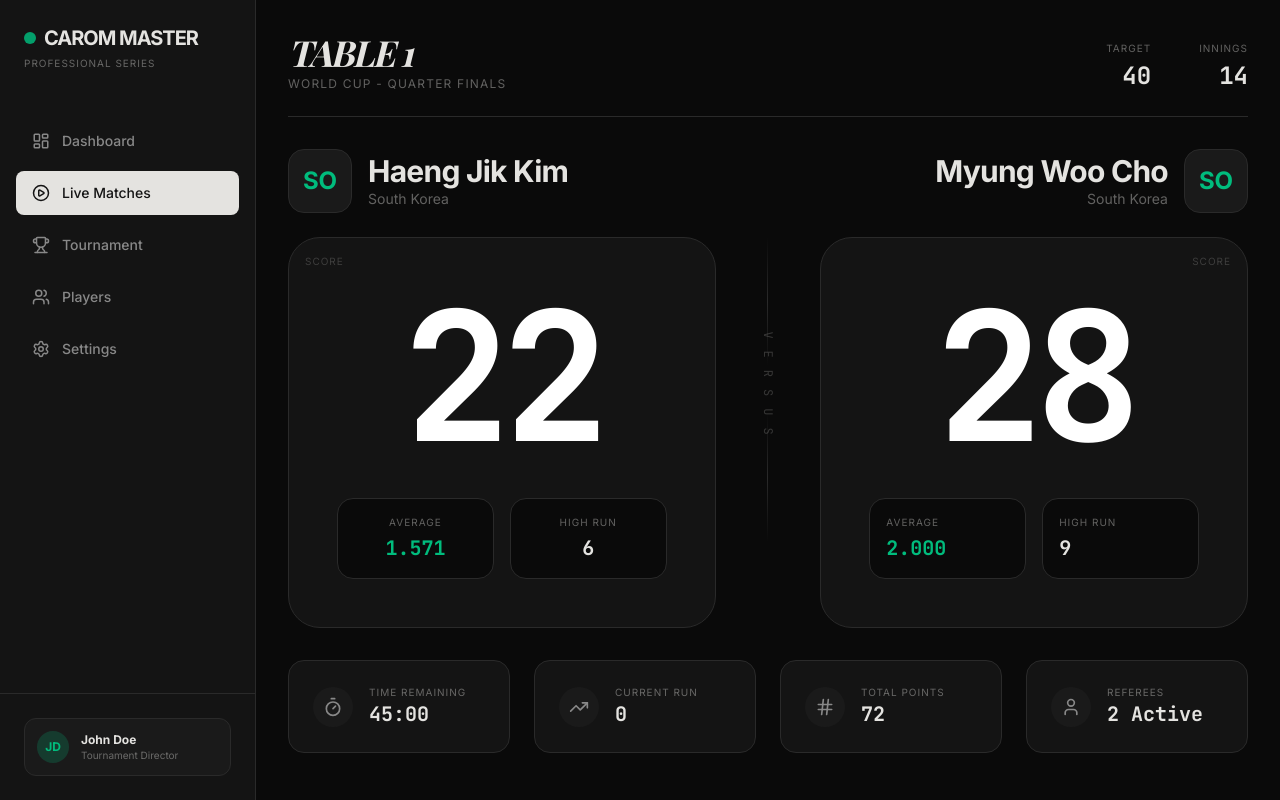
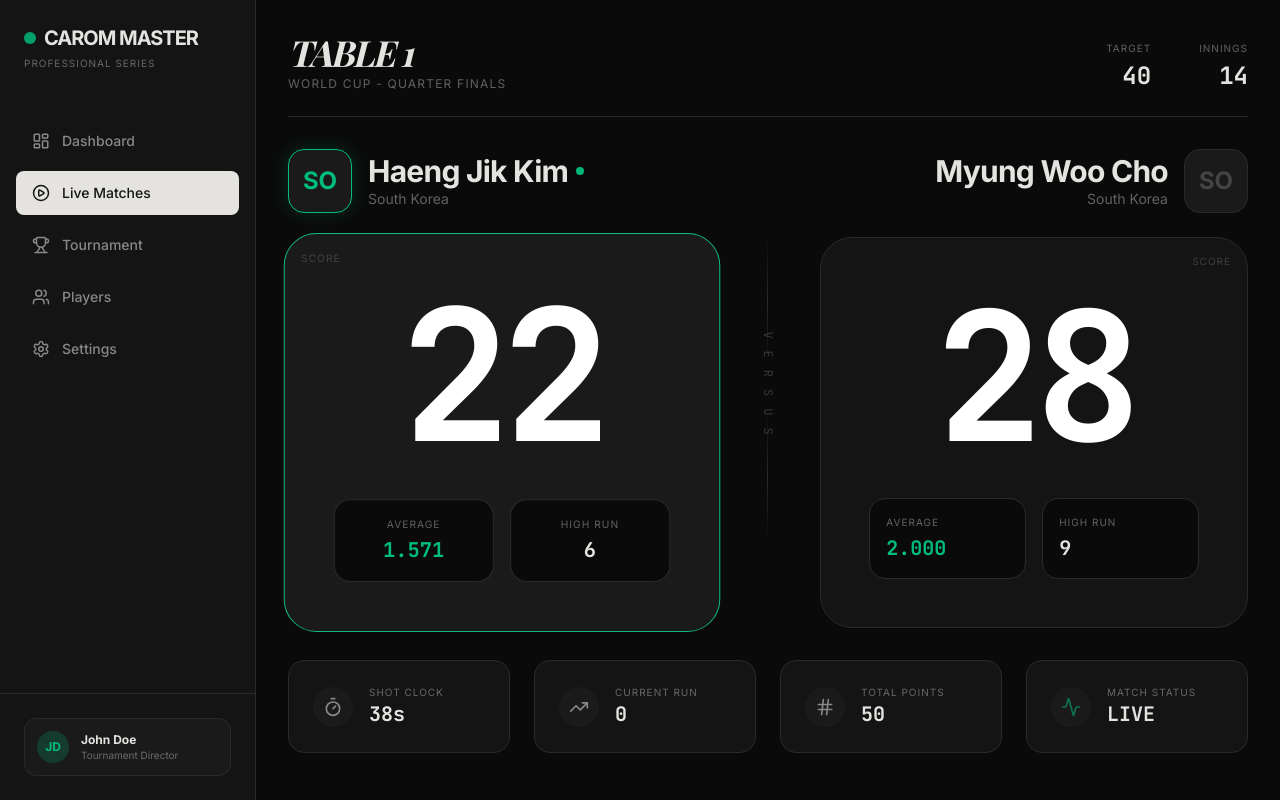
Before and after one commit to ventwickler/carom-master, a React (Vite) app: page / in a window 1280 px wide. Both pictures are taken after a click on the button "Live Matches". Built offline with nearby package versions, Linux system fonts and the light colour scheme; a web font is replaced by a local one.

Commit message:
feat(Scoreboard): Add live scoring simulation
Implements a simulated real-time scoring mechanism for live matches within the Scoreboard component. This includes dynamic updates to player scores, current runs, and timers, enhancing the perceived interactivity and realism of the tournament system.

```diff
--- a/src/components/Scoreboard.tsx
+++ b/src/components/Scoreboard.tsx
@@ -1,8 +1,8 @@
-import React from 'react';
+import React, { useState, useEffect } from 'react';
 import { Match, Player } from '../types';
 import { cn } from '../lib/utils';
-import { Timer, Hash, TrendingUp, User } from 'lucide-react';
-import { motion } from 'motion/react';
+import { Timer, Hash, TrendingUp, User, Activity } from 'lucide-react';
+import { motion, AnimatePresence } from 'motion/react';
 
 interface ScoreboardProps {
   match: Match;
@@ -10,7 +10,66 @@ interface ScoreboardProps {
   player2: Player;
 }
 
-export default function Scoreboard({ match, player1, player2 }: ScoreboardProps) {
+export default function Scoreboard({ match: initialMatch, player1, player2 }: ScoreboardProps) {
+  const [match, setMatch] = useState<Match>(initialMatch);
+  const [currentRun, setCurrentRun] = useState(0);
+  const [activePlayer, setActivePlayer] = useState<1 | 2>(1);
+  const [timeLeft, setTimeLeft] = useState(40); // 40 seconds per shot
+
+  // Simulate real-time updates for live matches
+  useEffect(() => {
+    if (match.status !== 'live') return;
+
+    const interval = setInterval(() => {
+      // 30% chance to score a point every 3 seconds
+      if (Math.random() > 0.7) {
+        setMatch(prev => {
+          const isPlayer1 = activePlayer === 1;
+          const newScore1 = isPlayer1 ? prev.player1Score + 1 : prev.player1Score;
+          const newScore2 = !isPlayer1 ? prev.player2Score + 1 : prev.player2Score;
+
+          const newHighRun1 = isPlayer1 ? Math.max(prev.highRun1, currentRun + 1) : prev.highRun1;
+          const newHighRun2 = !isPlayer1 ? Math.max(prev.highRun2, currentRun + 1) : prev.highRun2;
+
+          setCurrentRun(curr => curr + 1);
+
+          return {
+            ...prev,
+            player1Score: newScore1,
+            player2Score: newScore2,
+            highRun1: newHighRun1,
+            highRun2: newHighRun2,
+          };
+        });
+        setTimeLeft(40); // Reset shot clock on score
+      } else if (Math.random() > 0.9) {
+        // 10% chance to miss/switch player
+        setActivePlayer(curr => curr === 1 ? 2 : 1);
+        setCurrentRun(0);
+        setMatch(prev => ({ ...prev, innings: prev.innings + (activePlayer === 2 ? 1 : 0) }));
+        setTimeLeft(40);
+      }
+    }, 3000);
+
+    return () => clearInterval(interval);
+  }, [match.status, activePlayer, currentRun]);
+
+  // Shot clock countdown
+  useEffect(() => {
+    if (match.status !== 'live') return;
+    const timer = setInterval(() => {
+      setTimeLeft(prev => {
+        if (prev <= 0) {
+          setActivePlayer(curr => curr === 1 ? 2 : 1);
+          setCurrentRun(0);
+          return 40;
+        }
+        return prev - 1;
+      });
+    }, 1000);
+    return () => clearInterval(timer);
+  }, [match.status]);
+
   const avg1 = match.innings > 0 ? (match.player1Score / match.innings).toFixed(3) : '0.000';
   const avg2 = match.innings > 0 ? (match.player2Score / match.innings).toFixed(3) : '0.000';
 
@@ -40,24 +99,51 @@ export default function Scoreboard({ match, player1, player2 }: ScoreboardProps)
           {/* Player 1 */}
           <div className="col-span-5 space-y-6">
             <div className="flex items-center gap-4">
-              <div className="w-16 h-16 bg-[#1A1A1A] border border-[#2A2A2A] rounded-2xl flex items-center justify-center text-2xl font-bold text-emerald-500">
+              <div className={cn(
+                "w-16 h-16 bg-[#1A1A1A] border rounded-2xl flex items-center justify-center text-2xl font-bold transition-all duration-500",
+                activePlayer === 1 ? "border-emerald-500 text-emerald-500 shadow-[0_0_20px_rgba(16,185,129,0.2)]" : "border-[#2A2A2A] text-[#444]"
+              )}>
                 {player1.country.substring(0, 2).toUpperCase()}
               </div>
               <div>
-                <h3 className="text-3xl font-bold tracking-tight">{player1.name}</h3>
+                <div className="flex items-center gap-2">
+                  <h3 className="text-3xl font-bold tracking-tight">{player1.name}</h3>
+                  {activePlayer === 1 && match.status === 'live' && (
+                    <motion.div
+                      animate={{ opacity: [0.4, 1, 0.4] }}
+                      transition={{ repeat: Infinity, duration: 2 }}
+                      className="w-2 h-2 bg-emerald-500 rounded-full"
+                    />
+                  )}
+                </div>
                 <p className="text-sm opacity-40">{player1.country}</p>
               </div>
             </div>
 
             <motion.div
               initial={{ scale: 0.95, opacity: 0 }}
-              animate={{ scale: 1, opacity: 1 }}
-              className="bg-[#141414] border border-[#2A2A2A] rounded-[32px] p-12 text-center relative overflow-hidden group"
+              animate={{
+                scale: activePlayer === 1 ? 1.02 : 1,
+                opacity: 1,
+                borderColor: activePlayer === 1 ? '#10b981' : '#2A2A2A'
+              }}
+              className={cn(
+                "bg-[#141414] border rounded-[32px] p-12 text-center relative overflow-hidden group transition-colors duration-500",
+                activePlayer === 1 ? "bg-[#1A1A1A]" : ""
+              )}
             >
               <div className="absolute top-4 left-4 text-[10px] uppercase tracking-widest opacity-20">Score</div>
-              <span className="text-[180px] font-mono font-bold leading-none tracking-tighter text-white">
-                {match.player1Score}
-              </span>
+              <AnimatePresence mode="wait">
+                <motion.span
+                  key={match.player1Score}
+                  initial={{ y: 20, opacity: 0 }}
+                  animate={{ y: 0, opacity: 1 }}
+                  exit={{ y: -20, opacity: 0 }}
+                  className="text-[180px] font-mono font-bold leading-none tracking-tighter text-white block"
+                >
+                  {match.player1Score}
+                </motion.span>
+              </AnimatePresence>
               <div className="mt-8 grid grid-cols-2 gap-4">
                 <div className="bg-[#0A0A0A] p-4 rounded-2xl border border-[#2A2A2A]">
                   <p className="text-[10px] uppercase tracking-widest opacity-40 mb-1">Average</p>
@@ -82,23 +168,50 @@ export default function Scoreboard({ match, player1, player2 }: ScoreboardProps)
           <div className="col-span-5 space-y-6 text-right">
             <div className="flex items-center gap-4 justify-end">
               <div>
-                <h3 className="text-3xl font-bold tracking-tight">{player2.name}</h3>
+                <div className="flex items-center gap-2 justify-end">
+                  {activePlayer === 2 && match.status === 'live' && (
+                    <motion.div
+                      animate={{ opacity: [0.4, 1, 0.4] }}
+                      transition={{ repeat: Infinity, duration: 2 }}
+                      className="w-2 h-2 bg-emerald-500 rounded-full"
+                    />
+                  )}
+                  <h3 className="text-3xl font-bold tracking-tight">{player2.name}</h3>
+                </div>
                 <p className="text-sm opacity-40">{player2.country}</p>
               </div>
-              <div className="w-16 h-16 bg-[#1A1A1A] border border-[#2A2A2A] rounded-2xl flex items-center justify-center text-2xl font-bold text-emerald-500">
+              <div className={cn(
+                "w-16 h-16 bg-[#1A1A1A] border rounded-2xl flex items-center justify-center text-2xl font-bold transition-all duration-500",
+                activePlayer === 2 ? "border-emerald-500 text-emerald-500 shadow-[0_0_20px_rgba(16,185,129,0.2)]" : "border-[#2A2A2A] text-[#444]"
+              )}>
                 {player2.country.substring(0, 2).toUpperCase()}
               </div>
             </div>
 
             <motion.div
               initial={{ scale: 0.95, opacity: 0 }}
-              animate={{ scale: 1, opacity: 1 }}
-              className="bg-[#141414] border border-[#2A2A2A] rounded-[32px] p-12 text-center relative overflow-hidden group"
+              animate={{
+                scale: activePlayer === 2 ? 1.02 : 1,
+                opacity: 1,
+                borderColor: activePlayer === 2 ? '#10b981' : '#2A2A2A'
+              }}
+              className={cn(
+                "bg-[#141414] border rounded-[32px] p-12 text-center relative overflow-hidden group transition-colors duration-500",
+                activePlayer === 2 ? "bg-[#1A1A1A]" : ""
+              )}
             >
               <div className="absolute top-4 right-4 text-[10px] uppercase tracking-widest opacity-20">Score</div>
-              <span className="text-[180px] font-mono font-bold leading-none tracking-tighter text-white">
-                {match.player2Score}
-              </span>
+              <AnimatePresence mode="wait">
+                <motion.span
+                  key={match.player2Score}
+                  initial={{ y: 20, opacity: 0 }}
+                  animate={{ y: 0, opacity: 1 }}
+                  exit={{ y: -20, opacity: 0 }}
+                  className="text-[180px] font-mono font-bold leading-none tracking-tighter text-white block"
+                >
+                  {match.player2Score}
+                </motion.span>
+              </AnimatePresence>
               <div className="mt-8 grid grid-cols-2 gap-4 text-left">
                 <div className="bg-[#0A0A0A] p-4 rounded-2xl border border-[#2A2A2A]">
                   <p className="text-[10px] uppercase tracking-widest opacity-40 mb-1">Average</p>
@@ -116,18 +229,28 @@ export default function Scoreboard({ match, player1, player2 }: ScoreboardProps)
         {/* Controls / Stats Footer */}
         <div className="grid grid-cols-4 gap-6">
           {[
-            { label: 'Time Remaining', value: '45:00', icon: Timer },
-            { label: 'Current Run', value: '0', icon: TrendingUp },
-            { label: 'Total Points', value: '72', icon: Hash },
-            { label: 'Referees', value: '2 Active', icon: User },
+            { label: 'Shot Clock', value: `${timeLeft}s`, icon: Timer, highlight: timeLeft <= 10 },
+            { label: 'Current Run', value: currentRun, icon: TrendingUp },
+            { label: 'Total Points', value: match.player1Score + match.player2Score, icon: Hash },
+            { label: 'Match Status', value: match.status.toUpperCase(), icon: Activity, live: match.status === 'live' },
           ].map((stat, i) => (
-            <div key={i} className="bg-[#141414] border border-[#2A2A2A] p-6 rounded-2xl flex items-center gap-4">
-              <div className="w-10 h-10 rounded-full bg-[#1A1A1A] flex items-center justify-center text-[#888]">
-                <stat.icon size={20} />
+            <div key={i} className={cn(
+              "bg-[#141414] border p-6 rounded-2xl flex items-center gap-4 transition-all duration-300",
+              stat.highlight ? "border-red-500 bg-red-500/5" : "border-[#2A2A2A]"
+            )}>
+              <div className={cn(
+                "w-10 h-10 rounded-full flex items-center justify-center transition-colors",
+                stat.highlight ? "bg-red-500 text-white" : "bg-[#1A1A1A] text-[#888]",
+                stat.live ? "text-emerald-500" : ""
+              )}>
+                <stat.icon size={20} className={cn(stat.live && "animate-pulse")} />
               </div>
               <div>
                 <p className="text-[10px] uppercase tracking-widest opacity-40">{stat.label}</p>
-                <p className="text-xl font-mono font-bold">{stat.value}</p>
+                <p className={cn(
+                  "text-xl font-mono font-bold",
+                  stat.highlight && "text-red-500"
+                )}>{stat.value}</p>
               </div>
             </div>
           ))}
```
